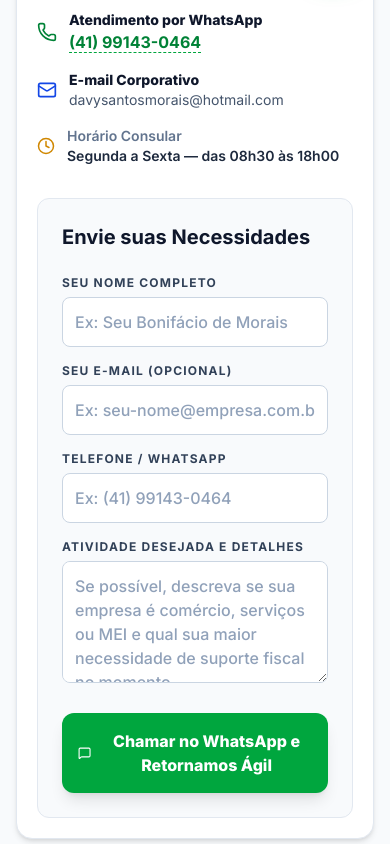
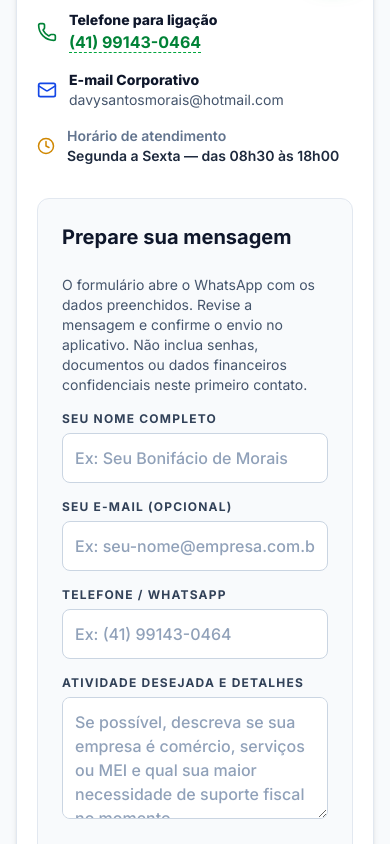
Before and after one commit to supremapix/DSM-Contabilidade, a React (Vite) app: page /contato in a window 390 px wide. Shown: the part 840-1684 px from the top of the page. Built offline with nearby package versions, Linux system fonts and the light colour scheme.

Commit message:
Clarify contact review and telephone action

```diff
--- a/src/components/ContactPage.tsx
+++ b/src/components/ContactPage.tsx
@@ -88,7 +88,7 @@ export default function ContactPage() {
                 <li className="flex items-center gap-3">
                   <Phone className="text-green-700 shrink-0" size={20} />
                   <div>
-                    <span className="text-slate-900 font-extrabold block">Atendimento por WhatsApp</span>
+                    <span className="text-slate-900 font-extrabold block">Telefone para ligação</span>
                     <a href="tel:41991430464" className="text-green-700 hover:text-green-800 transition-colors border-b border-dashed border-green-600 text-base sm:text-lg font-bold">
                       (41) 99143-0464
                     </a>
@@ -108,7 +108,7 @@ export default function ContactPage() {
                 <li className="flex items-center gap-3 text-xs sm:text-sm">
                   <Clock className="text-yellow-600 shrink-0" size={18} />
                   <div>
-                    <span className="text-slate-500 block font-semibold">Horário Consular</span>
+                    <span className="text-slate-500 block font-semibold">Horário de atendimento</span>
                     <span className="text-slate-800 font-semibold">Segunda a Sexta — das 08h30 às 18h00</span>
                   </div>
                 </li>
@@ -119,7 +119,8 @@ export default function ContactPage() {
 
           {/* Form block */}
           <div className="lg:col-span-7 bg-slate-50 border border-slate-200 rounded-xl p-6 sm:p-8">
-            <h3 className="text-xl font-bold text-slate-900 mb-6 font-display">Envie suas Necessidades</h3>
+            <h3 className="text-xl font-bold text-slate-900 mb-6 font-display">Prepare sua mensagem</h3>
+            <p className="text-sm text-slate-600 mb-4">O formulário abre o WhatsApp com os dados preenchidos. Revise a mensagem e confirme o envio no aplicativo. Não inclua senhas, documentos ou dados financeiros confidenciais neste primeiro contato.</p>
 
             <form onSubmit={handleCompleteContactSubmit} className="space-y-4">
               <div>
@@ -175,7 +176,7 @@ export default function ContactPage() {
                   className="w-full bg-green-600 hover:bg-green-500 text-white font-black py-4 px-4 rounded-xl flex items-center justify-center gap-2.5 transition-transform hover:scale-101 cursor-pointer text-base sm:text-lg shadow-lg"
                 >
                   <MessageSquare size={20} />
-                  <span>Chamar no WhatsApp e Retornamos Ágil</span>
+                  <span>Preparar mensagem no WhatsApp</span>
                 </button>
               </div>
             </form>
```
